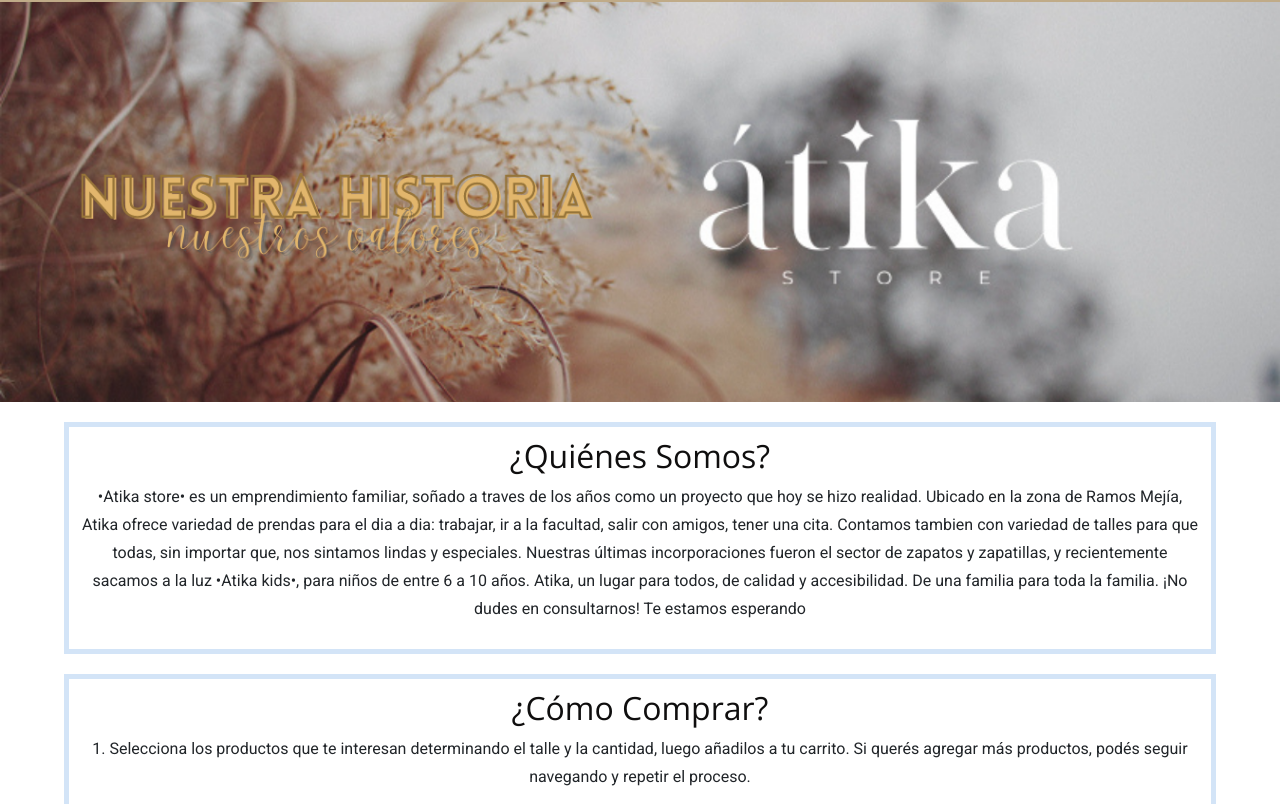
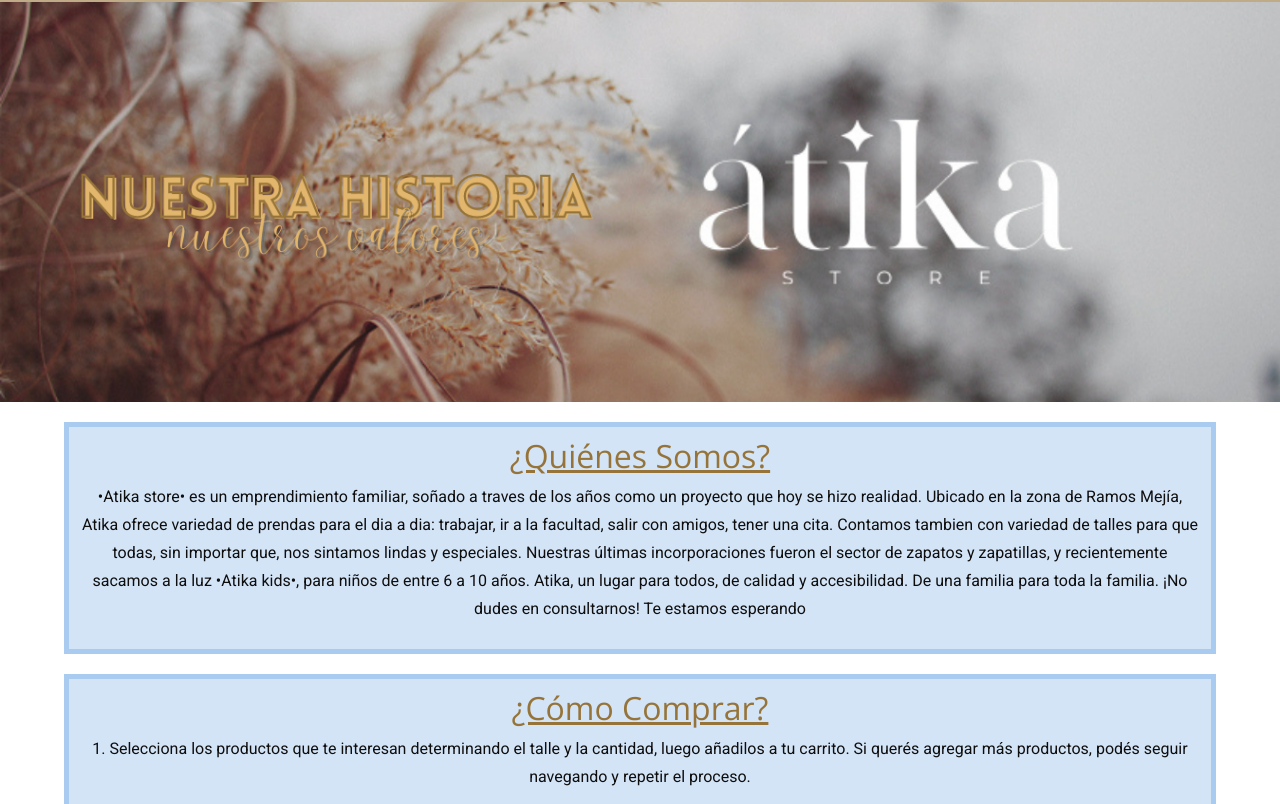
Before and after one commit to alejorandone/TP-SASS-ALEJORANDONE, a website: page pages/nosotros.html in a window 1280 px wide. Shown: the part 93-897 px from the top of the page. Drawn offline with nearby package versions, Linux system fonts and the light colour scheme.

Commit message:
cajas nosotros

```diff
--- a/scss/_commons.scss
+++ b/scss/_commons.scss
@@ -58,23 +58,27 @@
 .contenedorNosotros{
 	width: 90%;
   	padding: 10px;
-  	border: 5px solid $thirdColor;
+  	border: 5px solid $secondaryColor;
   	margin: auto;
   	margin-top: 20px;
+  	background-color: $thirdColor;
   	display: flex;
   	flex-direction: column;
   	h1{
-  		@include tituloPrincipal($textLg, $black)
+  		@include tituloPrincipal($textLg, $keyColor)
   		font-weight: $regular;
+  		text-decoration: underline;
   	}
   	h2{
-  		@include tituloPrincipal($textLg, $black)
+  		@include tituloPrincipal($textLg, $keyColor)
   		font-weight: $regular;
+  		text-decoration: underline;
   	}
   	p{
   		font-family: $secondaryFont;
   		font-size: $textMd;
   		font-weight: $light;
   		line-height: 28px;
+  		color: $black;
   	}
 }
```
Also changed, not shown: css/style1.css.
